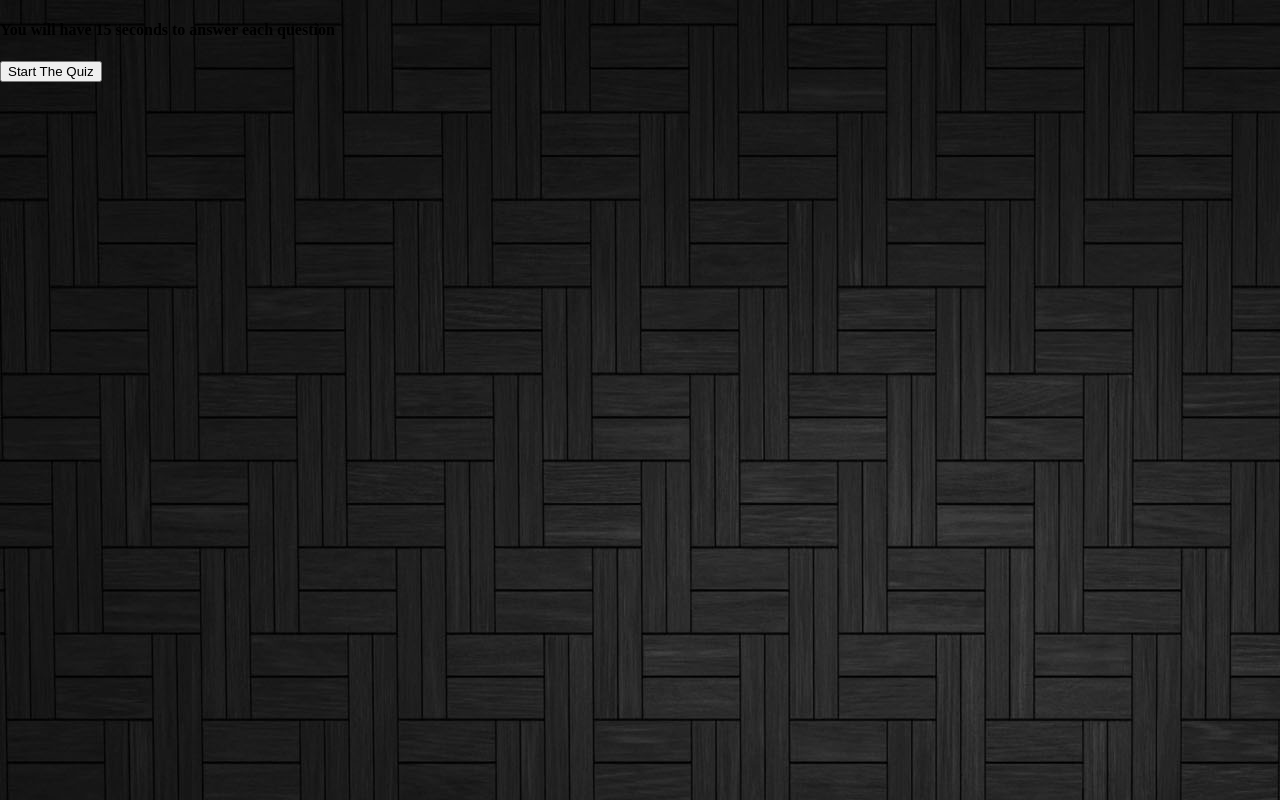
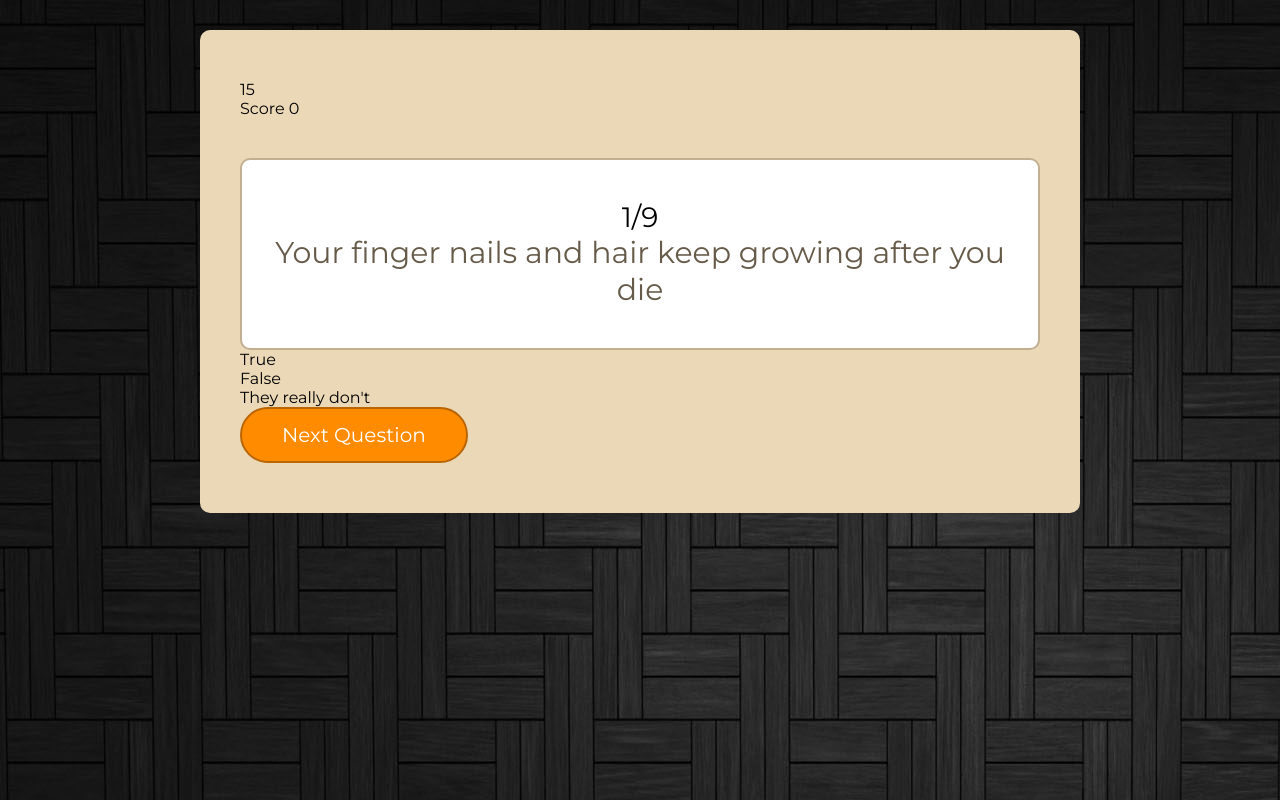
Before and after one commit to NiallMoore1/quiztest, a plain HTML site: page index.html in a window 1280 px wide. Drawn offline with Linux system fonts and the light colour scheme.

Commit message:
changes not updating

```diff
--- a/index.html
+++ b/index.html
@@ -9,6 +9,38 @@
   <div class="quiz-home-box custom box">
     <h4>You will have 15 seconds to answer each question</h4>
     <button type="button" class="start-quiz-btn btn">Start The Quiz</button>
+  </div>
+  <div class="quiz-box custom-box">
+    <div class="stats">
+      <div class="quiz-time">
+        <div class="remaining-time">
+          15
+        </div>
+      </div>
+      <div class="score-board">
+        <span class="score-text">Score</span>
+        <span class="correct-answers">0</span>
+      </div>
+    </div>
+    <div class="question-box">
+      <div class="current-question-num">
+        1/9
+      </div>
+      <div class="question-text">
+        Your finger nails and hair keep growing after you die
+      </div>
+    </div>
+    <div class="option-box">
+      <div class="option">True</div>
+      <div class="option">False</div>
+    </div>
+    <div class="answer-description">
+      They really don't
+    </div>
+    <div class="next-question">
+      <button type="button"class="next-question-btn btn">Next Question</button>
+      <button type="button"class="see-result-btn btn">See Your Result</button>
+    </div>
   </div>
 
 
--- a/style.css
+++ b/style.css
@@ -5,4 +5,78 @@ body{
     margin:0;
     background-image:url("img/bg.jpg");
     background-attachment:fixed;
+    font-family: 'Montserrat', sans-serif;
 }
+
+.custom-box{
+    max-width:800px;
+    background-color: #fff;
+    margin:30px auto;
+    padding:50px 40px;
+    border-radius: 10px;
+}
+
+.quiz-home-box{
+    text-align:center;
+    display:none;
+}
+
+.quiz-home-box h4{
+    font-size:30px;
+    font-weight:400;
+    color:#444;
+    margin:0 0 30px;
+}
+
+.btn{
+   background-color:#ff8b00;
+   border:2px solid #b96502;
+   padding:14px 40px;
+   color:#fff;
+   font-size:20px;
+   border-radius:30px;
+   font-family: 'Montserrat', sans-serif;
+   cursor:pointer;
+   white-space:nowrap;
+}
+
+.btn:focus{
+outline:none;
+}
+
+.quiz-box{
+    background-color:#ebd8b7;
+}
+
+.quiz-box .question-box{
+    background-color:#fff;
+    padding:40px 30px;
+   margin-top:40px;
+   border-radius:10px;
+   font-size:28px;
+   border:2px solid #c2af91;
+   text-align:center;
+}
+
+.quiz-box .question-box .question-num{
+    height:70px;
+    width:70px;
+    background-color:#fff;
+    border:2px solid #c2af91;
+    font-size:25px;
+    font-weight: 800;
+    color:#665b49;
+    border-radius:50%;
+    line-height:68px;
+    text-align:center;
+}
+
+.quiz-box .question-box .question-text{
+    font-size:30px;
+    font-fanily:'concert one', cursive;
+    color:#665b49;
+}
+
+.see-result-btn{
+    display:none;
+}
```
